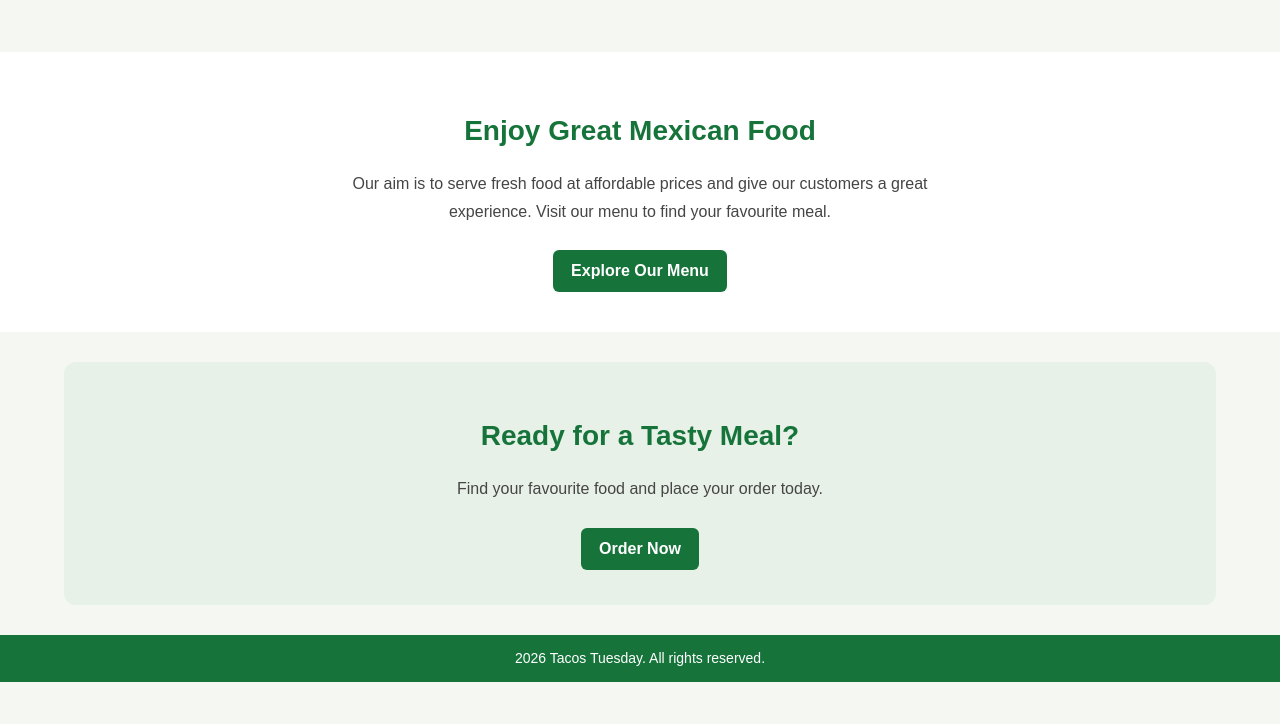
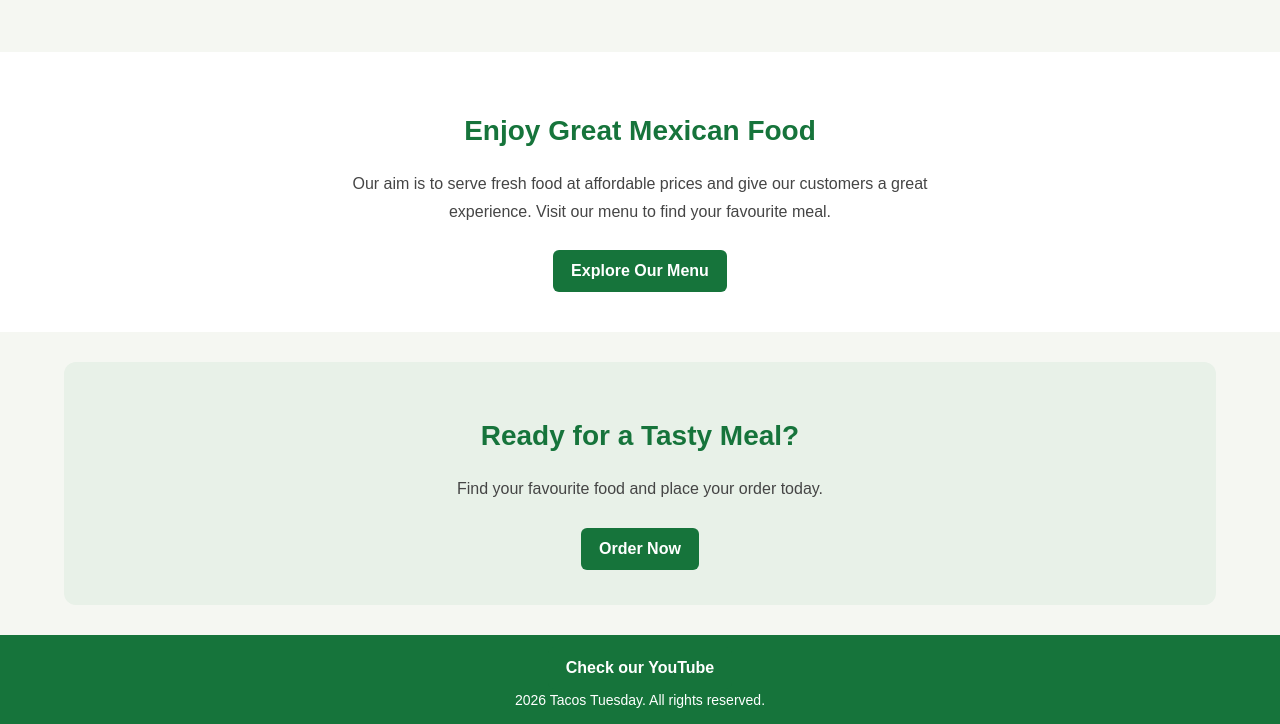
Before and after one commit to Gambia123/Taco-Tuesday-, a plain HTML site: page index.html in a window 1280 px wide. Shown: the part 505-1229 px from the top of the page. Before the commit the page ends 1187 px from the top, so only its background shows below. Drawn offline with Linux system fonts and the light colour scheme.

Commit message:
Update index.html

```diff
--- a/index.html
+++ b/index.html
@@ -68,6 +68,7 @@
     </main>
 
     <footer>
+        <a href="https://eur02.safelinks.protection.outlook.com/?url=https%3A%2F%2Fyoutube.com%2F%40fanstribehq%3Fsi%3DmhU6RK5kpfN1jYTy&data=05%7C02%7C%7C245b1ba4c2b843e20cf008df38d7df6d%7Cd3ed4799347f49f3b5e7da823c95e8d9%7C0%7C0%7C639292171955419963%7CUnknown%7CTWFpbGZsb3d8eyJFbXB0eU1hcGkiOnRydWUsIlYiOiIwLjAuMDAwMCIsIlAiOiJXaW4zMiIsIkFOIjoiTWFpbCIsIldUIjoyfQ%3D%3D%7C0%7C%7C%7C&sdata=Lb9%2B%2F2nseNPyQoZ3qjK6%2FVp6y0l%2BKzs%2BPD1dUHnjiME%3D&reserved=0" class="order-btn">Check our YouTube</a>
         <p>  2026 Tacos Tuesday. All rights reserved.</p>
     </footer>
 
```
